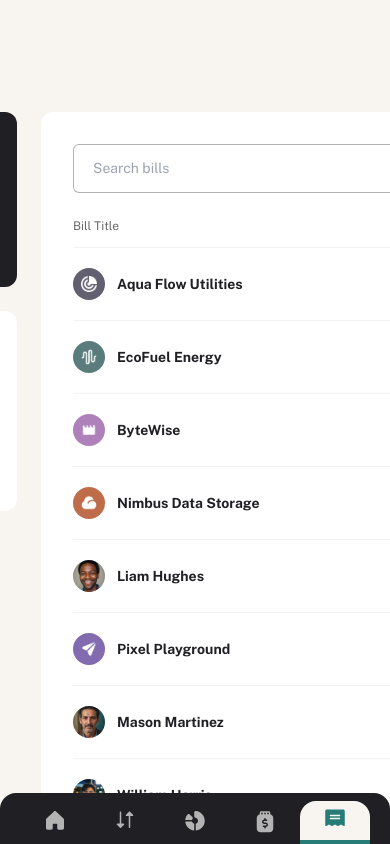
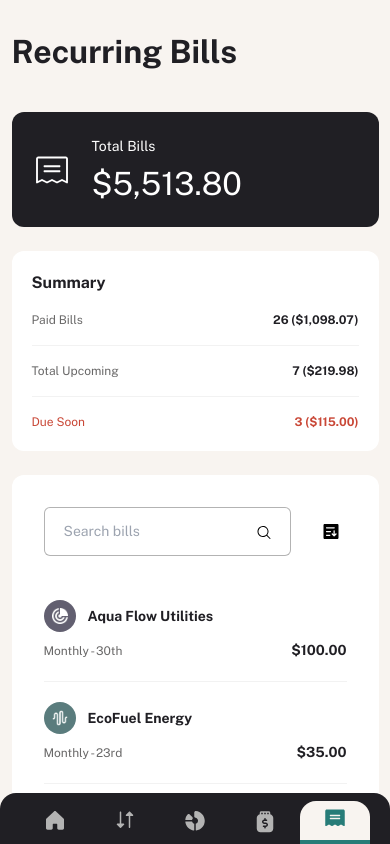
Before and after one commit to Chermann-KING/personal-finance-app, a Next.js app: page /dashboard/recurring-bills in a window 390 px wide. Built offline with nearby package versions, Linux system fonts and the light colour scheme.

Commit message:
📱 Main: App > Dashboard > Recurring-Bills > Make it responsive

```diff
--- a/src/app/dashboard/recurring-bills/page.tsx
+++ b/src/app/dashboard/recurring-bills/page.tsx
@@ -18,17 +18,17 @@ const RecurringBillsPage = () => {
       <HeaderPage title="Recurring Bills" />
 
       {/* content */}
-      <div className="flex justify-between gap-x-6">
+      <div className="w-full flex flex-col md:flex-row gap-6 pb-0 sm:pb-20 md:pb-0 lg:pb-0">
         {/* total bills & summary */}
-        <div className="w-[337px] h-[418px] flex flex-col gap-y-6">
+        <div className="w-full md:h-[204px] lg:h-[418px] flex flex-col sm:flex-row md:flex-col gap-6 md:gap-x-6">
           <TotalBills />
           <BillsSummary />
         </div>
 
         {/* bills list */}
-        <div className="w-[669px] bg-white flex flex-col gap-y-6 p-8 rounded-xl">
+        <div className="w-full lg:w-[669px] bg-white flex flex-col gap-y-6 p-8 rounded-xl">
           {/* search & sort by */}
-          <div className="flex justify-between items-center ">
+          <div className="flex justify-between items-center gap-6">
             <SearchBar
               setSearchQuery={setSearchQuery}
               placeholderText="Search bills"
--- a/src/components/Dashboard/Bills/BillItem.tsx
+++ b/src/components/Dashboard/Bills/BillItem.tsx
@@ -30,9 +30,9 @@ const BillItem: React.FC<BillItemProps> = ({ bill }) => {
   // const isUpcoming = recurring === true && formattedDate > today; // Si c'est dans le futur
 
   return (
-    <li className="flex justify-between items-center py-5">
+    <li className="min-w-[303px] sm:w-full grid grid-cols-1 sm:grid-cols-12 gap-2 sm:gap-4 py-5">
       {/* Avatar et nom */}
-      <div className="w-[319px] flex items-center gap-x-3">
+      <div className="w-[319px] flex items-center gap-x-3 col-span-6">
         <Image
           src={avatar}
           alt={name}
@@ -43,8 +43,9 @@ const BillItem: React.FC<BillItemProps> = ({ bill }) => {
         <h3 className="text-preset-4 text-grey-900 font-bold">{name}</h3>
       </div>
 
+      <div className="col-span-6 flex justify-between">
         {/* Date et icône */}
-      <div className="w-[120px] text-left flex justify-start items-center gap-x-2">
+        <div className="w-[120px] text-left flex justify-start items-center gap-x-2 col-span-3">
           {/* Date */}
           <p className={`text-${isPaid ? "green" : "grey-500"} text-preset-5`}>
             {dueDateText}
@@ -61,7 +62,7 @@ const BillItem: React.FC<BillItemProps> = ({ bill }) => {
         </div>
 
         {/* Montant */}
-      <div className="w-[100px] text-right flex items-center">
+        <div className="w-[100px] text-right flex items-center col-span-3">
           <span
             className={`w-full text-${
               dueSoon ? "red" : isPaid ? "green" : "grey-900"
@@ -70,6 +71,7 @@ const BillItem: React.FC<BillItemProps> = ({ bill }) => {
             ${Math.abs(amount).toFixed(2)}
           </span>
         </div>
+      </div>
     </li>
   );
 };
--- a/src/components/Dashboard/Bills/BillsList.tsx
+++ b/src/components/Dashboard/Bills/BillsList.tsx
@@ -9,10 +9,12 @@ interface BillsListProps {
 const BillsList: React.FC<BillsListProps> = ({ bills }) => {
   return (
     <div className="flex flex-col">
-      <div className="flex justify-between items-center text-preset-5 text-grey-500 pb-3 border-b border-grey-100">
-        <span className="w-[319px] text-left">Bill Title</span>
-        <span className="w-[120px] text-left">Due Date</span>
-        <span className="w-[100px] text-right">Amount</span>
+      <div className=" hidden sm:grid grid-cols-12 gap-4 text-preset-5 text-grey-500 pb-3 border-b border-grey-100">
+        <span className="w-[319px] text-left col-span-6 ">Bill Title</span>
+        <div className="col-span-6 flex justify-between">
+          <span className="w-[120px] text-left  col-span-3">Due Date</span>
+          <span className="w-[100px] text-right col-span-3">Amount</span>
+        </div>
       </div>
       <ul className="divide-y divide-grey-100">
         {bills.map((bill, index) => (
--- a/src/components/Dashboard/Bills/TotalBills.tsx
+++ b/src/components/Dashboard/Bills/TotalBills.tsx
@@ -12,7 +12,7 @@ const TotalBills = () => {
     0
   );
   return (
-    <div className="bg-grey-900 w-full flex flex-col justify-start gap-y-8 p-6 rounded-xl">
+    <div className="bg-grey-900 w-full flex flex-row sm:flex-col items-center sm:justify-start sm:items-start gap-x-6 sm:gap-y-8 p-6 rounded-xl">
       <RecurringBillsIcon />
       {/* total amount */}
       <div>
```
Lines whose indentation alone changed are shown as unchanged.
